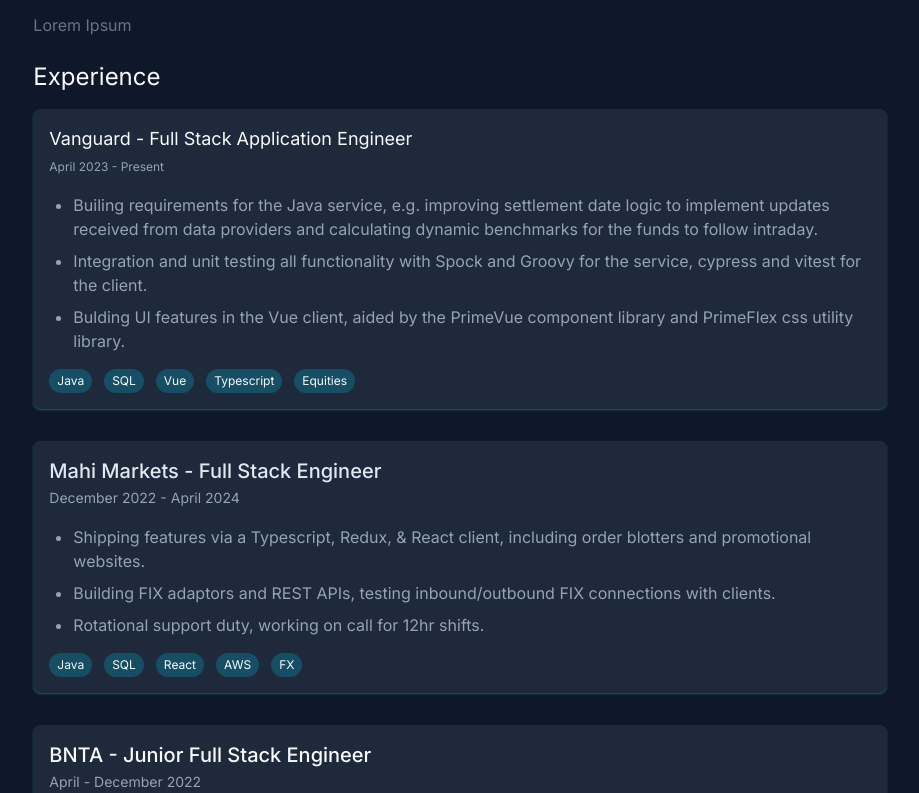
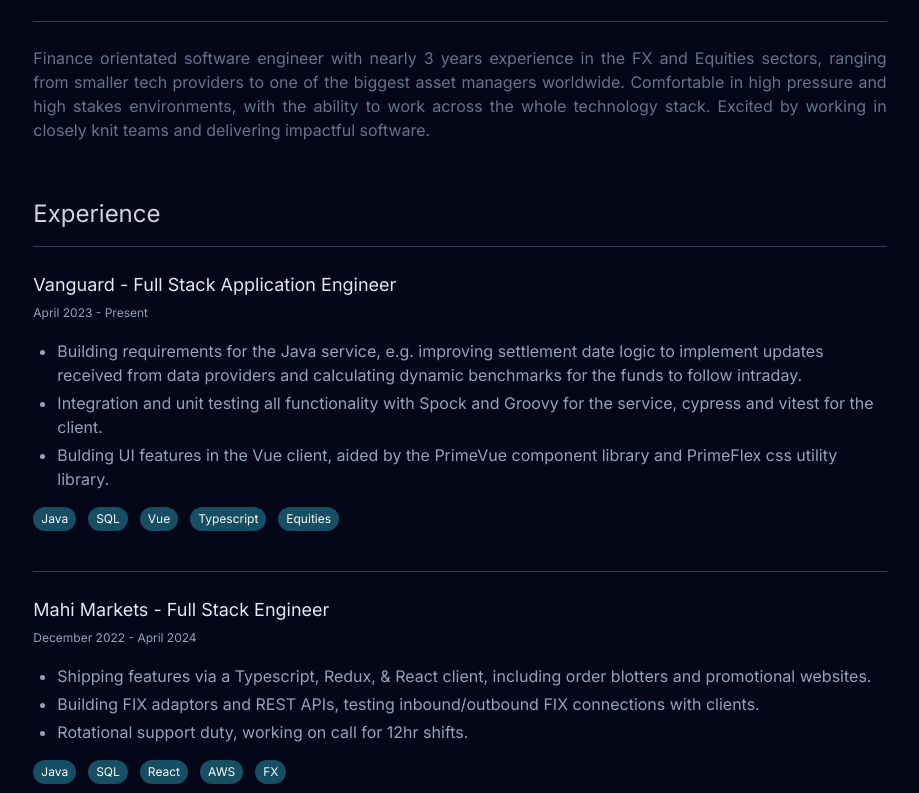
Before and after one commit to LMBroadhurst/CRYPTO_SUPERAPP, a Next.js app: page / in a window 1280 px wide. Shown: the part 207-1000 px from the top of the page, without its empty margins (180-1099 px from the left). Built offline with nearby package versions, Linux system fonts and the light colour scheme.

Commit message:
home page fixed for laptop+

```diff
--- a/app/globals.css
+++ b/app/globals.css
@@ -1,3 +1,7 @@
 @tailwind base;
 @tailwind components;
 @tailwind utilities;
+
+html {
+    background: rgb(1, 9, 17);
+}
--- a/app/page.tsx
+++ b/app/page.tsx
@@ -2,7 +2,7 @@
 import React, { useState } from 'react'
 import Header from '@/components/global/Header'
 import Navigation, { NavigationTabs } from '@/components/global/Navigation'
-import AboutMeView from '@/components/home/AboutMeView'
+import AboutMeView from '@/components/home/Home'
 import PortfolioView from '@/components/home/PortfolioView'
 import ContentView from '@/components/home/ContentView'
 
@@ -11,20 +11,18 @@
     const [activeTabKey, setActiveTabKey] = useState<string>(NavigationTabs.HOME)
     const handleTabChange = (e: any) => setActiveTabKey(e.target.id)
 
-    return <main className="text-slate-50 bg-slate-900 flex flex-col pt-10 pb-20">
+    return <main className="text-slate-50 bg-slate-950 flex flex-col pt-10 pb-20">
         <section className="flex flex-col gap-20 w-2/3 mx-auto">
             <section className="flex flex-row justify-between">
                 <Header />
                 <Navigation activeTabKey={activeTabKey} handleTabChange={handleTabChange} />
             </section>
 
-            <section className="">
-                {
-                    (activeTabKey === NavigationTabs.HOME && <AboutMeView />) ||
-                    (activeTabKey === NavigationTabs.PORTFOLIO && <PortfolioView />) ||
-                    (activeTabKey === NavigationTabs.BLOG && <ContentView />)
-                }
-            </section>
+            {
+                (activeTabKey === NavigationTabs.HOME && <AboutMeView />) ||
+                (activeTabKey === NavigationTabs.PORTFOLIO && <PortfolioView />) ||
+                (activeTabKey === NavigationTabs.BLOG && <ContentView />)
+            }
         </section>
     </main>
 }
--- a/components/global/Navigation.tsx
+++ b/components/global/Navigation.tsx
@@ -26,7 +26,7 @@
 
 const socials: SocialItem[] = [
     { icon: <LinkedinFilled />, href: 'https://www.linkedin.com/in/lewis-broadhurst/' },
-    { icon: <GithubOutlined />, href: 'https://github.com/LMBroadhurst' },
+    { icon: <GithubOutlined />, href: 'https://github.com/LewisBroadhurst' },
     { icon: <YoutubeFilled />, href: 'https://www.youtube.com/channel/UCv8iDXiyBoaNRtPmFt-fOYw' },
     { icon: <MediumSquareFilled />, href: 'https://medium.com/@lewis1broadhurst' },
 ]
--- a/components/home/AboutMeView.tsx
+++ /dev/null
@@ -1,24 +0,0 @@
-import React from 'react'
-import MahiMarkets from './Experience/MahiMarketsCard'
-import BNTA from './Experience/BNTACard'
-import Vanguard from './Experience/Vanguard'
-
-const Home = () => {
-    return <section>
-        <section className="flex flex-col gap-2">
-            <h2 className="text-2xl self-start">About Me</h2>
-            <section className="flex flex-col gap-5 text-slate-500 text-justify">Lorem Ipsum</section>
-        </section>
-
-        <section className="pt-6 flex flex-col gap-6">
-            <h2 className="text-2xl self-start -mb-2">Experience</h2>
-            <section className='flex flex-col gap-8'>
-                <Vanguard />
-                <MahiMarkets />
-                <BNTA />
-            </section>
-        </section>
-    </section>
-}
-
-export default Home
--- a/components/home/Experience/BNTACard.tsx
+++ b/components/home/Experience/BNTA.tsx
@@ -11,17 +11,13 @@
 
 const BNTA = () => {
     return (
-        <section className="bg-slate-800 rounded-lg p-4 flex flex-col gap-4 shadow-sm shadow-cyan-800">
+        <section className="flex flex-col gap-4 py-6">
             <section>
-                <h3 className="text-xl font-medium">
-                    BNTA - Junior Full Stack Engineer
-                </h3>
-                <span className="text-slate-400 text-sm">
-                    April - December 2022
-                </span>
+                <h3 className="text-lg text-slate-200">BNTA - Junior Full Stack Engineer</h3>
+                <span className="text-slate-400 text-xs">April - December 2022</span>
             </section>
 
-            <ul className="list-disc list-outside px-6 flex flex-col gap-2 text-slate-400">
+            <ul className="list-disc list-outside pl-6 flex flex-col gap-1 text-slate-400">
                 <li>Built a csv transformation interface that outputs relevant data in an .mdml format on UNIX for our Murex platform, translating data from sources such as Refinitiv.</li>
                 <li>Troubleshooting & re-writing SQL queries to understand the edge cases in which unexpected trades passed through to our system.</li>
                 <li>Completed an intensive 12 week training course covering React, Javascript, Java, Spring Boot, PostgreSQL, Git/GitHub.</li>
--- /dev/null
+++ b/components/home/Experience/MahiMarkets.tsx
@@ -0,0 +1,35 @@
+import Chip from '@/components/global/Chip'
+import React from 'react'
+
+const technologies = [
+    'Java',
+    'SQL',
+    'React',
+    'AWS',
+    'FX'
+]
+
+const MahiMarkets = () => {
+    return <section className="flex flex-col gap-4 py-6">
+        <section>
+            <h3 className="text-lg text-slate-200">Mahi Markets - Full Stack Engineer</h3>
+            <span className="text-slate-400 text-xs">December 2022 - April 2024</span>
+        </section>
+
+        <ul className="list-disc list-outside pl-6 flex flex-col gap-1 text-slate-400">
+            <li>Shipping features via a Typescript, Redux, & React client, including order blotters and promotional websites.</li>
+            <li>Building FIX adaptors and REST APIs, testing inbound/outbound FIX connections with clients.</li>
+            <li>Rotational support duty, working on call for 12hr shifts.</li>
+        </ul>
+
+        <ul className="flex flex-row gap-3 flex-wrap">
+            {technologies.map(tech => (
+                <Chip key={tech} bgColour="bg-cyan-900">
+                    {tech}
+                </Chip>
+            ))}
+        </ul>
+    </section>
+}
+
+export default MahiMarkets
--- a/components/home/Experience/MahiMarketsCard.tsx
+++ /dev/null
@@ -1,41 +0,0 @@
-import Chip from '@/components/global/Chip'
-import React from 'react'
-
-const technologies = [
-    'Java',
-    'SQL',
-    'React',
-    'AWS',
-    'FX'
-]
-
-const MahiMarkets = () => {
-    return (
-        <section className="bg-slate-800 rounded-lg p-4 flex flex-col gap-4 shadow-sm shadow-cyan-800">
-            <section>
-                <h3 className="text-xl font-medium text-slate-200">
-                    Mahi Markets - Full Stack Engineer
-                </h3>
-                <span className="text-slate-400 text-sm">
-                    December 2022 - April 2024
-                </span>
-            </section>
-
-            <ul className="list-disc list-outside px-6 flex flex-col gap-2 text-slate-400">
-                <li>Shipping features via a Typescript, Redux, & React client, including order blotters and promotional websites.</li>
-                <li>Building FIX adaptors and REST APIs, testing inbound/outbound FIX connections with clients.</li>
-                <li>Rotational support duty, working on call for 12hr shifts.</li>
-            </ul>
-
-            <ul className="flex flex-row gap-3">
-                {technologies.map(tech => (
-                    <Chip key={tech} bgColour="bg-cyan-900">
-                        {tech}
-                    </Chip>
-                ))}
-            </ul>
-        </section>
-    )
-}
-
-export default MahiMarkets
--- a/components/home/Experience/Vanguard.tsx
+++ b/components/home/Experience/Vanguard.tsx
@@ -10,18 +10,14 @@
 ]
 
 const Vanguard = () => {
-    return <section className="bg-slate-800 rounded-lg p-4 flex flex-col gap-4 shadow-sm shadow-cyan-800">
+    return <section className="flex flex-col gap-4 py-6">
         <section>
-            <h3 className="text-lg">
-                Vanguard - Full Stack Application Engineer
-            </h3>
-            <span className="text-slate-400 text-xs">
-                April 2023 - Present
-            </span>
+            <h3 className="text-lg text-slate-200">Vanguard - Full Stack Application Engineer</h3>
+            <span className="text-slate-400 text-xs">April 2023 - Present</span>
         </section>
 
-        <ul className="list-disc list-outside pl-6 flex flex-col gap-2 text-slate-400">
-            <li>Builing requirements for the Java service, e.g. improving settlement date logic to implement updates received from data providers and calculating dynamic benchmarks for the funds to follow intraday. </li>
+        <ul className="list-disc list-outside pl-6 flex flex-col gap-1 text-slate-400">
+            <li>Building requirements for the Java service, e.g. improving settlement date logic to implement updates received from data providers and calculating dynamic benchmarks for the funds to follow intraday. </li>
             <li>Integration and unit testing all functionality with Spock and Groovy for the service, cypress and vitest for the client.</li>
             <li>Bulding UI features in the Vue client, aided by the PrimeVue component library and PrimeFlex css utility library.</li>
         </ul>
--- /dev/null
+++ b/components/home/Home.tsx
@@ -0,0 +1,26 @@
+import React from 'react'
+import MahiMarkets from './Experience/MahiMarkets'
+import BNTA from './Experience/BNTA'
+import Vanguard from './Experience/Vanguard'
+
+const Home = () => {
+    return <section className='flex flex-col gap-8'>
+        <section className="flex flex-col gap-4 divide-y divide-slate-700">
+            <h2 className="text-2xl self-start text-slate-300">About Me</h2>
+            <section className="flex flex-col text-slate-500 text-justify py-6">
+                Finance orientated software engineer with nearly 3 years experience in the FX and Equities sectors, ranging from smaller tech providers to one of the biggest asset managers worldwide.
+                Comfortable in high pressure and high stakes environments, with the ability to work across the whole technology stack.
+                Excited by working in closely knit teams and delivering impactful software.
+            </section>
+        </section>
+
+        <section className='flex flex-col gap-4 divide-y divide-slate-700'>
+            <h2 className="text-2xl self-start text-slate-300">Experience</h2>
+            <Vanguard />
+            <MahiMarkets />
+            <BNTA />
+        </section>
+    </section>
+}
+
+export default Home
```
